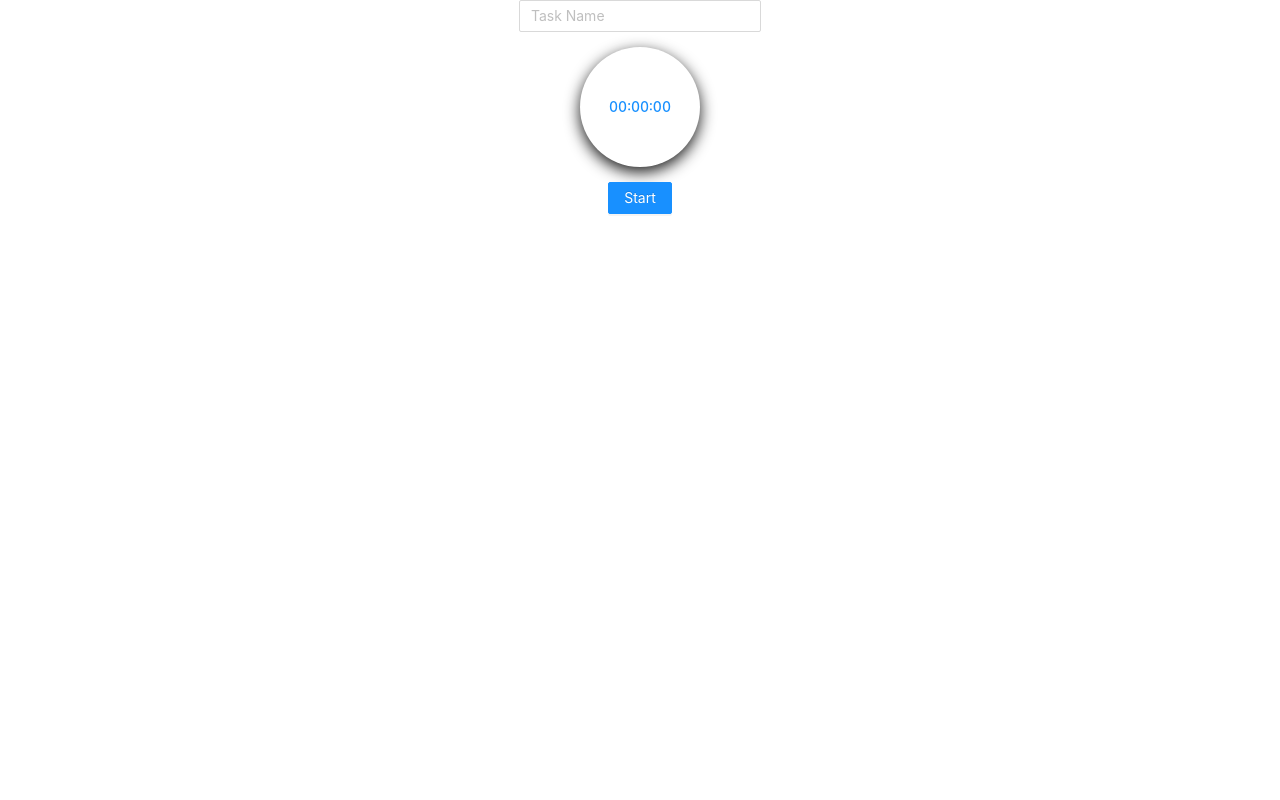
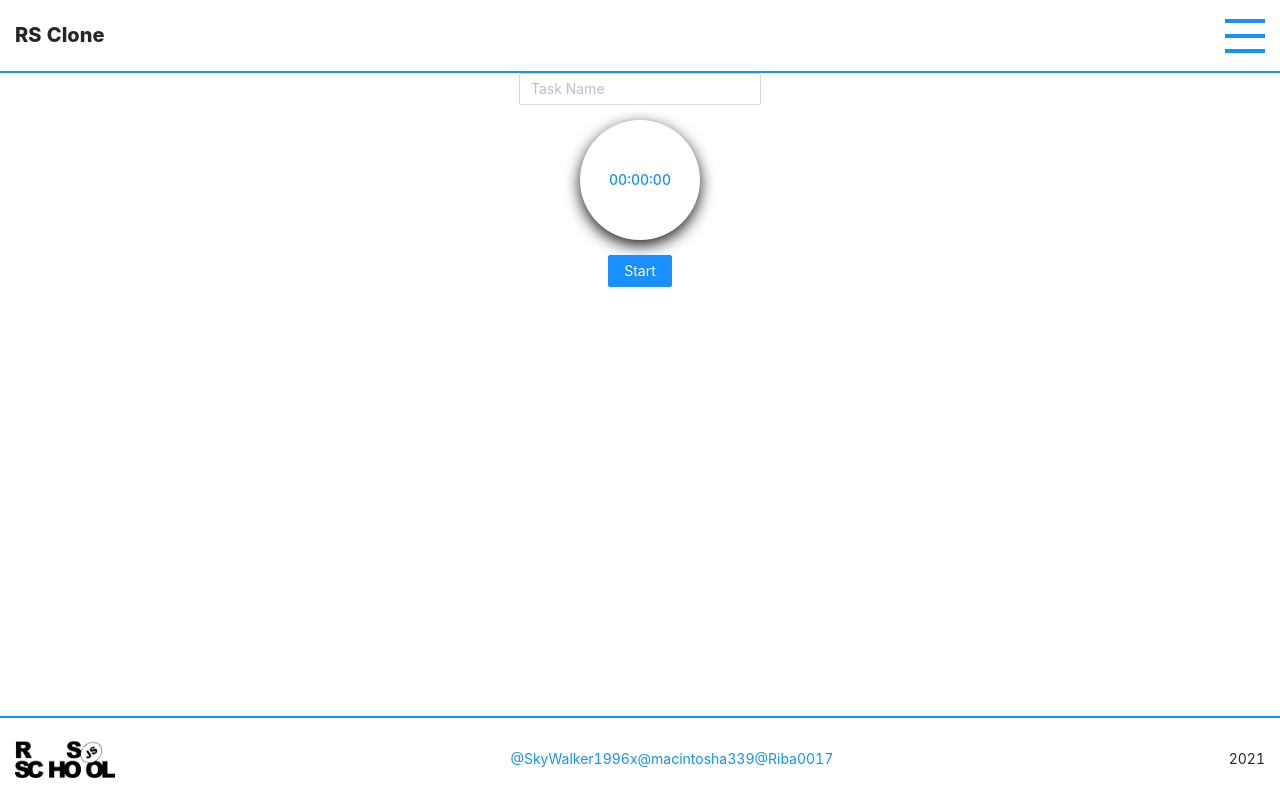
Before and after one commit to SkyWalker1996x/rs-clone, a React (Create React App) app: page / in a window 1280 px wide. Built offline with nearby package versions, Linux system fonts and the light colour scheme.

Commit message:
feat: add header and footer to app

```diff
--- a/src/App.tsx
+++ b/src/App.tsx
@@ -1,15 +1,21 @@
 import React from "react";
 // components
+import Header from "./components/Header/Header"
 import Timer from "./components/Timer/Timer";
 import MainWrapper from "./components/Wrappers/MainWrapper";
+import Footer from "./components/Footer/Footer"
 // styles
 import 'antd/dist/antd.css';
 
 function App() {
   return (
-    <MainWrapper>
-      <Timer />
-    </MainWrapper>
+    <>
+      <Header/>
+      <MainWrapper>
+         <Timer />
+       </MainWrapper>
+       <Footer/>
+    </>
   );
 }
 
--- a/src/index.css
+++ b/src/index.css
@@ -1,3 +1,11 @@
+* {
+  margin: 0;
+  padding: 0;
+  box-sizing: border-box;
+}
+html {
+  height: 100%;
+}
 body {
   margin: 0;
   font-family: -apple-system, BlinkMacSystemFont, 'Segoe UI', 'Roboto', 'Oxygen',
@@ -11,3 +19,9 @@
   font-family: source-code-pro, Menlo, Monaco, Consolas, 'Courier New',
     monospace;
 }
+
+#root {
+  display: flex;
+  flex-direction: column;
+  height: 100%;
+}
```
